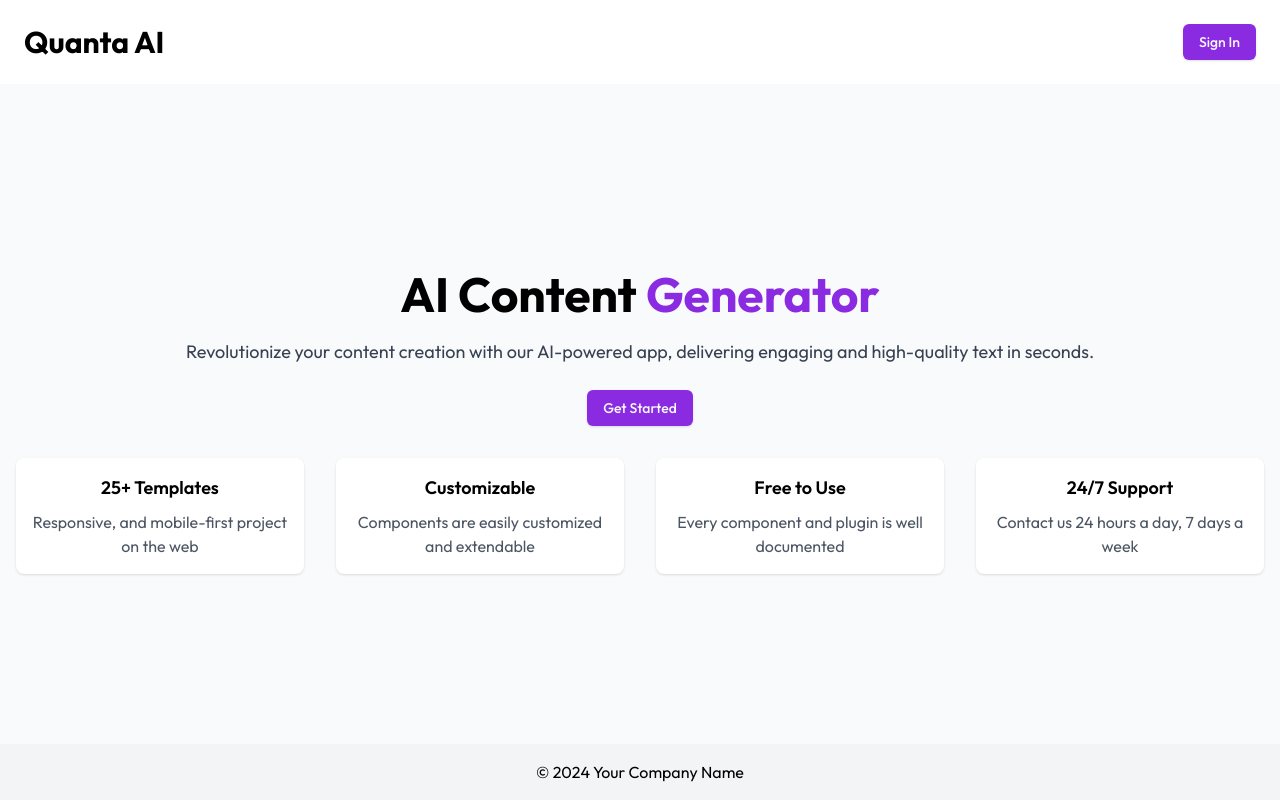
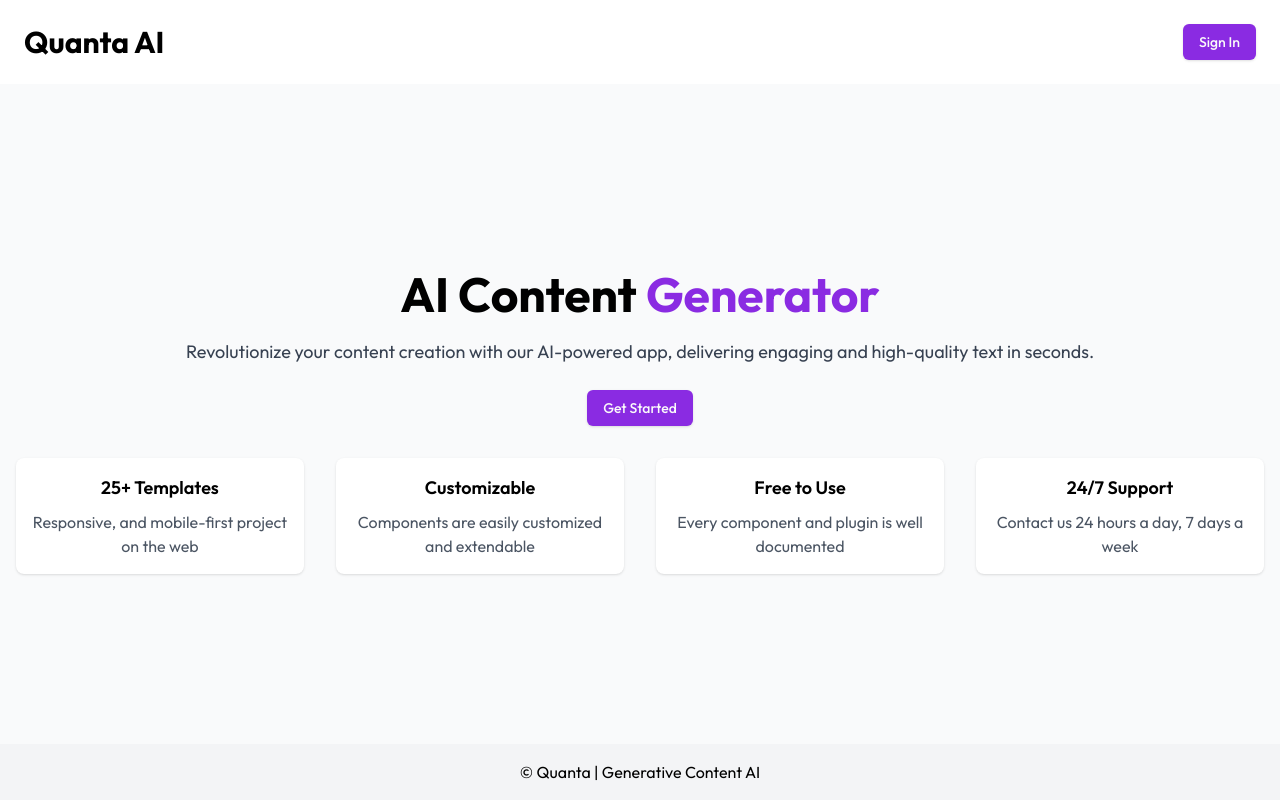
Before and after one commit to Madhur1707/GEN_CONTENT_AI, a Next.js app: page / in a window 1280 px wide. Built offline with nearby package versions, Linux system fonts and the light colour scheme; no server answers.

Commit message:
Update page.tsx

```diff
--- a/app/page.tsx
+++ b/app/page.tsx
@@ -63,7 +63,7 @@ export default function Home() {
       </main>
 
       <footer className="p-4 bg-gray-100 text-center">
-        © 2024 Your Company Name
+        © Quanta | Generative Content AI
       </footer>
     </div>
   );
```
